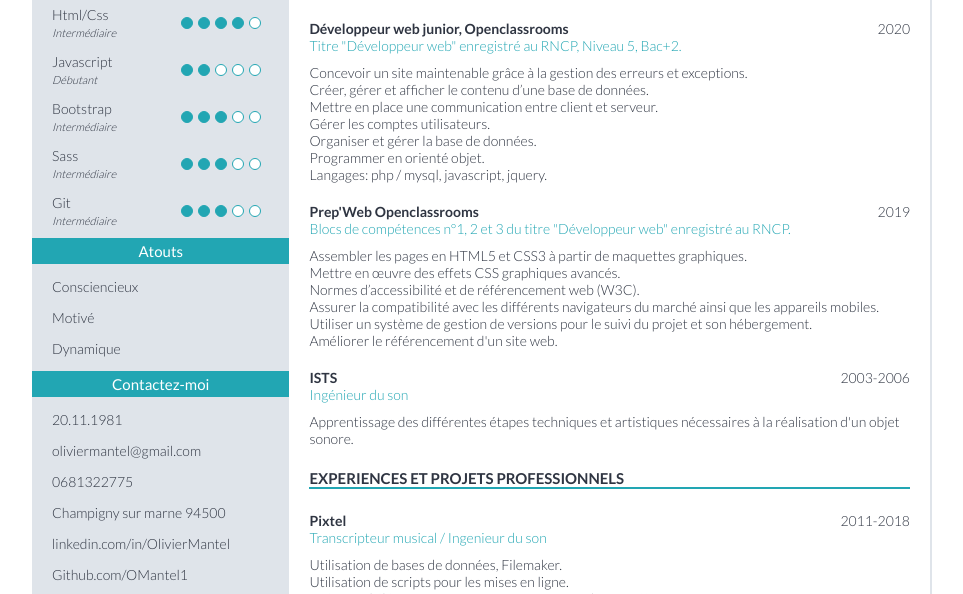
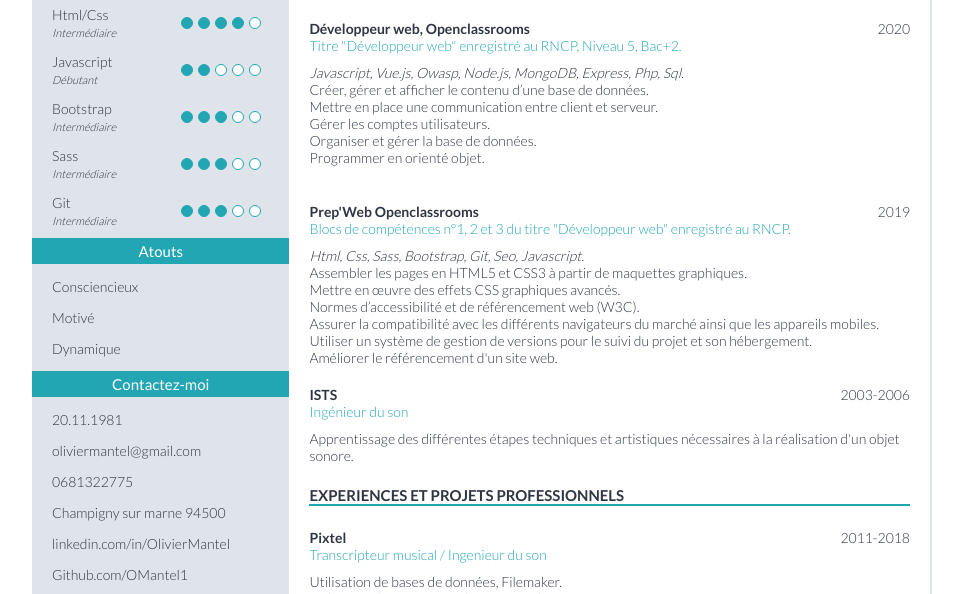
Before and after one commit to OMantel1/Cv-Olivier-Mantel, a plain HTML site: page index.html in a window 1280 px wide. Shown: the part 184-778 px from the top of the page, without its empty margins (158-1121 px from the left). Drawn offline with Linux system fonts and the light colour scheme.

Commit message:
mise a jour cv

```diff
--- a/index.html
+++ b/index.html
@@ -22,7 +22,7 @@
 		<div id="titre">
 				<h1>Olivier Mantel</h1>
 				<h2><strong>Développeur web</strong> - Contrat de professionnalisation pour une durée de 12 mois</h2>
-				<p><br>Curieux, rigoureux et impliqué, je souhaite continuer ma formation en alternance, et obtenir le diplôme de <a href="https://openclassrooms.com/fr/paths/48-developpeur-web-junior" target="_blank">"développeur web"</a> (Diplôme de niveau 5, bac+2 enregistré au RNCP) avec openclassrooms.
+				<p><br>Curieux, rigoureux et impliqué, je souhaite continuer ma formation en alternance, et obtenir le diplôme de <a href="https://openclassrooms.com/fr/paths/185-developpeur-web" target="_blank">"développeur web"</a> (Diplôme de niveau 5, bac+2 enregistré au RNCP) avec openclassrooms.
 		</div>
 
 		<!-- Photo -->
@@ -147,18 +147,18 @@
 			<div class="main_items" >
 				<div>
 					<div class="main_items_titre">
-						<h3>Développeur web junior, Openclassrooms</h3>
+						<h3>Développeur web, Openclassrooms</h3>
 						<p>2020</p>
 					</div>
 					<h4>Titre "Développeur web" enregistré au RNCP, Niveau 5, Bac+2.</h4>
-					<p>Concevoir un site maintenable grâce à la gestion des erreurs et exceptions.<br>
-					Créer, gérer et afficher le contenu d’une base de données.<br>
+                    <p><i>Javascript, Vue.js, Owasp, Node.js, MongoDB, Express, Php, Sql.</i></p>
+					<p>Créer, gérer et afficher le contenu d’une base de données.<br>
 					Mettre en place une communication entre client et serveur.<br>
 					Gérer les comptes utilisateurs.<br>
 					Organiser et gérer la base de données.<br>
 					Programmer en orienté objet.<br>
-					Langages: php / mysql, javascript, jquery.<br>
-					<p>
+				    <br>
+					</p>
 				</div>
 			</div>
 
@@ -170,12 +170,14 @@
 						<p>2019</p>
 					</div>
 					<h4>Blocs de compétences n°1, 2 et 3 du titre "Développeur web" enregistré au RNCP.</h4>
-					<p>Assembler les pages en HTML5 et CSS3 à partir de maquettes graphiques.<br>
+                    <p><i>Html, Css, Sass, Bootstrap, Git, Seo, Javascript.</i></p>
+                    <p>Assembler les pages en HTML5 et CSS3 à partir de maquettes graphiques.<br>
 					Mettre en œuvre des effets CSS graphiques avancés. <br>
 					Normes d’accessibilité et de référencement web (W3C).<br>
 					Assurer la compatibilité avec les différents navigateurs du marché ainsi que les appareils mobiles.<br>
 					Utiliser un système de gestion de versions pour le suivi du projet et son hébergement.<br>
-					Améliorer le référencement d'un site web.<p>
+					Améliorer le référencement d'un site web.<br>
+                    </p>
 				</div>
 			</div>
 
```
Also changed, not shown: 1 other file.
